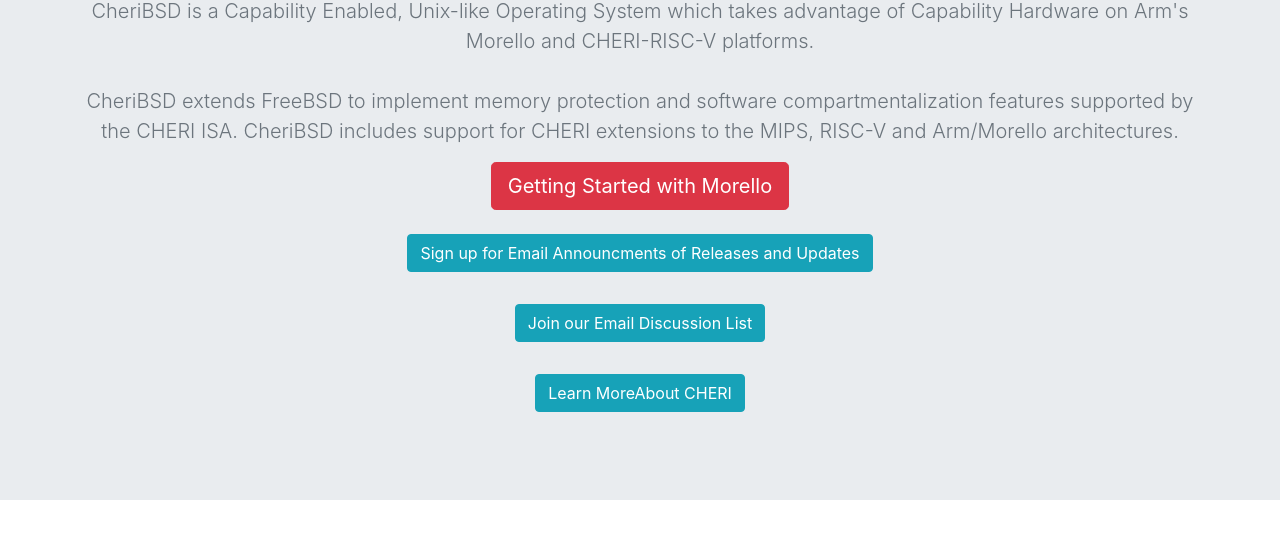
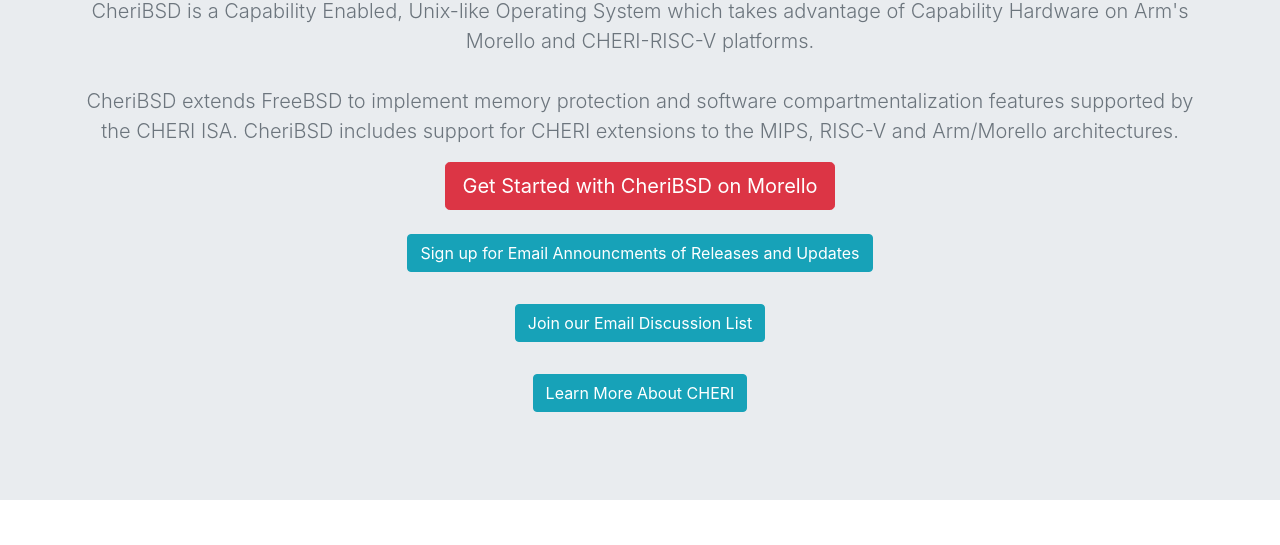
Before and after one commit to kwitaszczyk/cheribsd-website, a plain HTML site: page index.html in a window 1280 px wide. Shown: the part 180-725 px from the top of the page. Drawn offline with nearby package versions, Linux system fonts and the light colour scheme.

Commit message:
Fix a broken link, a broken space, and retitle a button.

```diff
--- a/index.html
+++ b/index.html
@@ -55,8 +55,8 @@
 includes support for CHERI extensions to the MIPS, RISC-V and
 Arm/Morello architectures.</p>
       <p>
-        <a href="https://ctsrd-cheri.github.io/cheribsd-getting-started/cover/index.html.org"
-        class="btn btn-danger btn-lg">Getting Started with Morello</a>
+        <a href="https://ctsrd-cheri.github.io/cheribsd-getting-started/cover/index.html"
+        class="btn btn-danger btn-lg">Get Started with CheriBSD on Morello</a>
       </p>
       <p>
             <a href="https://lists.cam.ac.uk/sympa/info/cl-cheribsd-announce" class="btn btn-info my-2">Sign up for Email Announcments of Releases and Updates</a>
@@ -65,7 +65,8 @@
             <a href="https://lists.cam.ac.uk/sympa/info/cl-cheribsd-discuss" class="btn btn-info my-2">Join our Email Discussion List</a>
      <p>
       <p>
-        <a href="http://cheri-cpu.org" class="btn btn-info my-2">Learn MoreAbout CHERI</a>
+        <a href="http://cheri-cpu.org" class="btn btn-info my-2">Learn
+        More About CHERI</a>
       </p>
           </ul>
 
```
